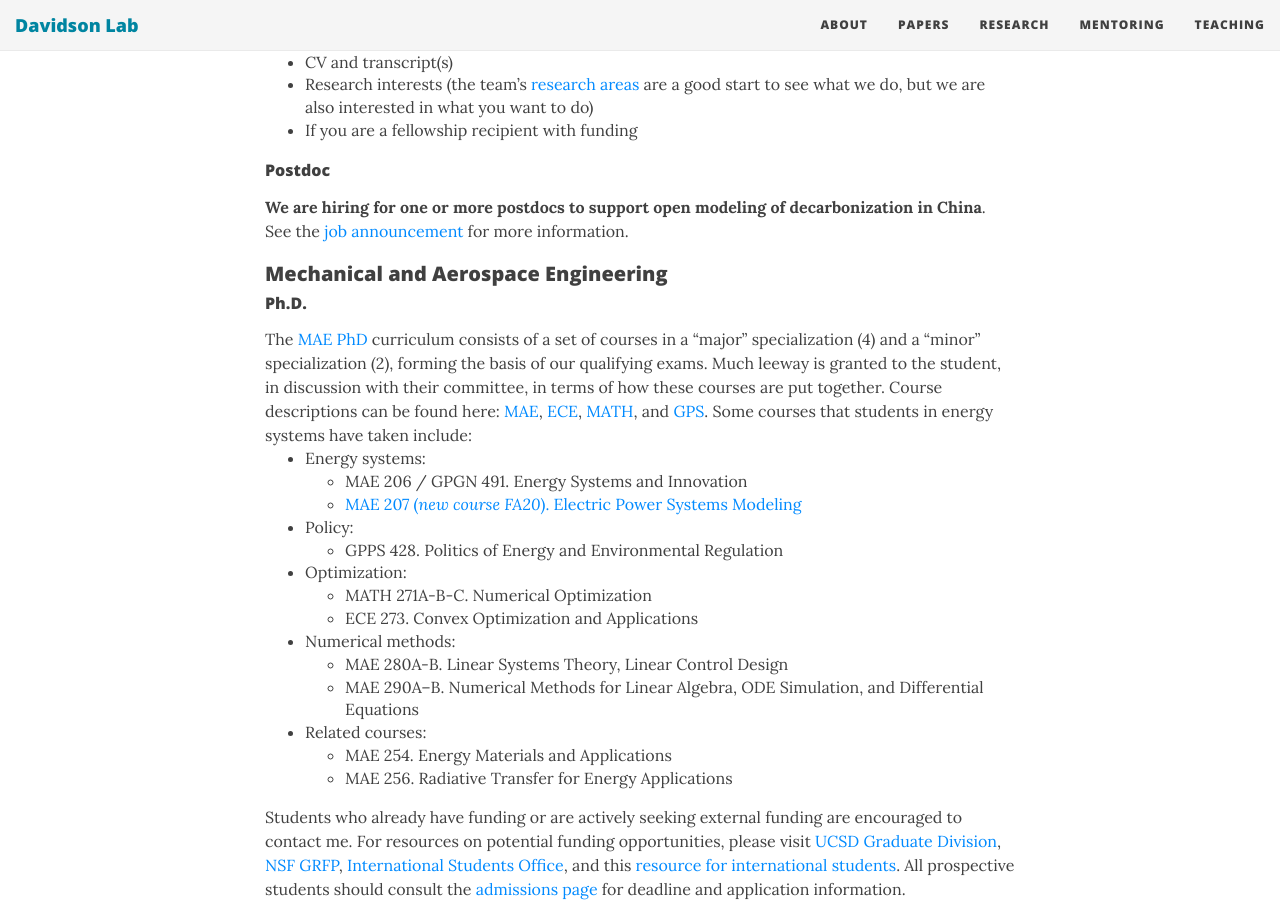
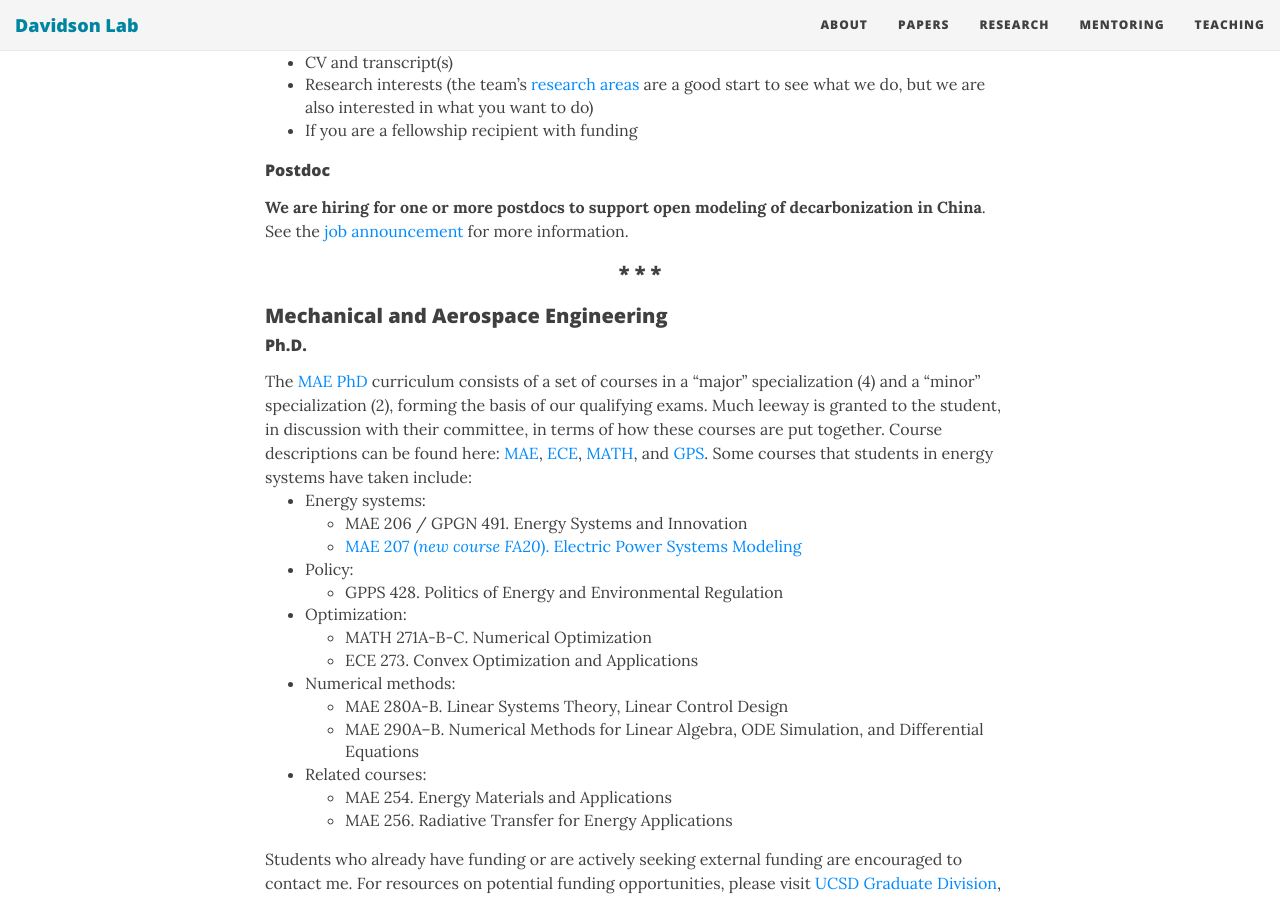
Before and after one commit to east-winds/east-winds.github.io, a Jekyll site: the page built from mentoring.md, in a window 1280 px wide and 900 px high, scrolled down 389 px. Built offline with Jekyll 4.4.1, drawn with Linux system fonts in a browser that asks for light colours; nearby versions of some CDN libraries.

Commit message:
Mentoring page

```diff
--- a/mentoring.md
+++ b/mentoring.md
@@ -20,7 +20,7 @@ image: /img/ucsd_campus_small.png
 #### Postdoc
 **We are hiring for one or more postdocs to support open modeling of decarbonization in China**. See the [job announcement](/2022-11-06-postdoc-open-modeling-decarbonization-china/) for more information.
 
-
+<h3 align="center">* * *</h3>
 
 
 ### Mechanical and Aerospace Engineering
```
